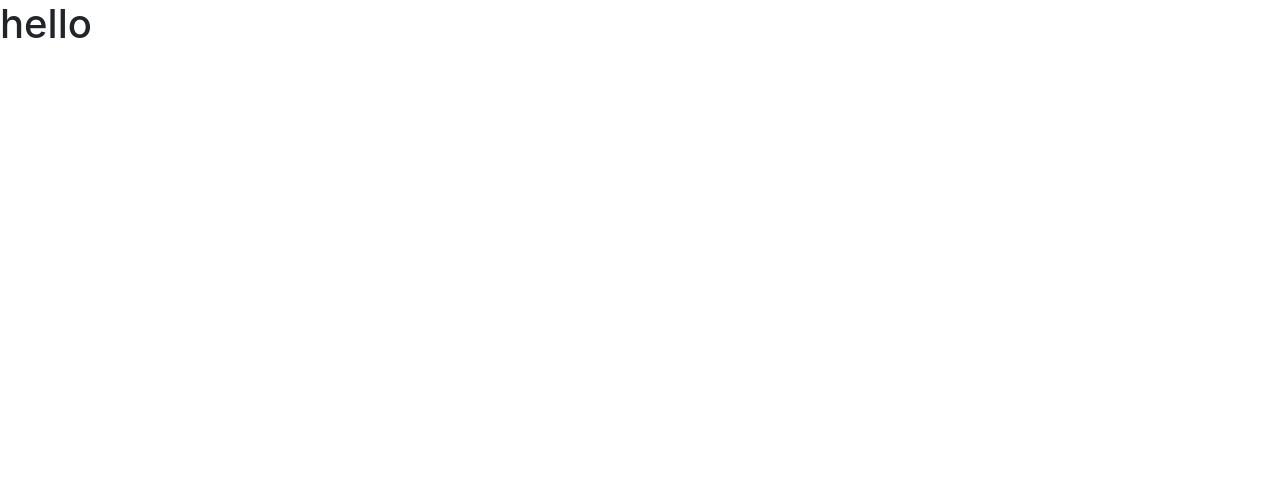
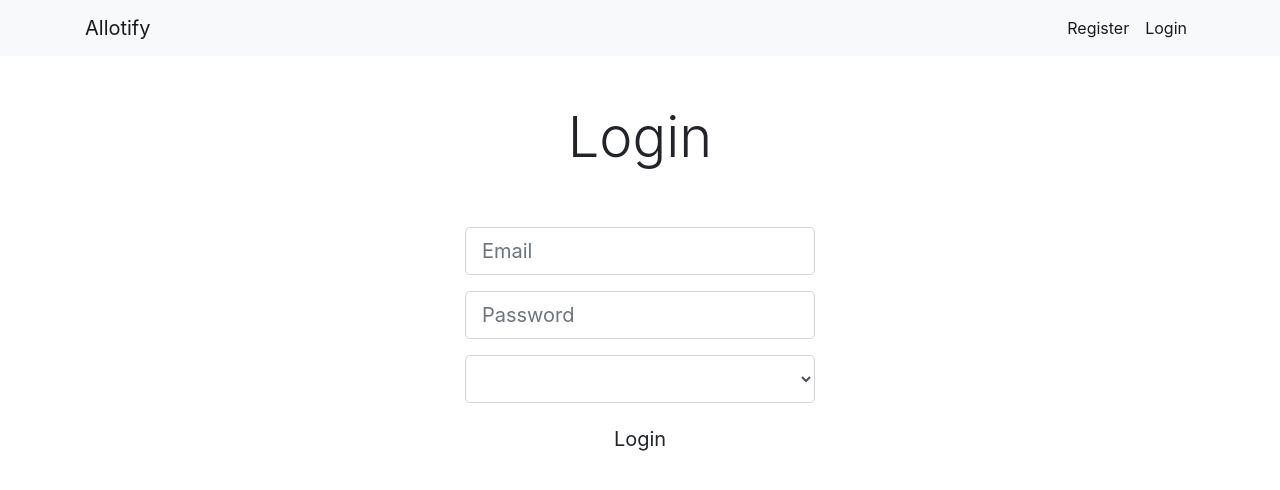
Before and after one commit to CFGIndia20/team-24, a React (Create React App) app in the folder web/client/thenudge/: page /login in a window 1280 px wide. Shown: the top 490 px of the page. Built offline with nearby package versions, Linux system fonts and the light colour scheme.

Commit message:
Login Form Styling

```diff
--- a/web/client/thenudge/package.json
+++ b/web/client/thenudge/package.json
@@ -7,6 +7,7 @@
     "@testing-library/react": "^9.5.0",
     "@testing-library/user-event": "^7.2.1",
     "bootstrap": "^4.5.0",
+    "classnames": "^2.2.6",
     "react": "^16.13.1",
     "react-dom": "^16.13.1",
     "react-redux": "^7.2.0",
--- a/web/client/thenudge/src/App.js
+++ b/web/client/thenudge/src/App.js
@@ -2,10 +2,12 @@ import React from 'react';
 import './App.css';
 import Login from "./components/Auth/Login.js"
 import "bootstrap/dist/css/bootstrap.css"
+import HeaderComponent from "./components/Layout/HeaderComponent"
 import { BrowserRouter as Router, Switch, Route } from "react-router-dom"
 function App() {
   return (
     <Router>
+      <HeaderComponent />
       <Switch>
         <Route path="/login" component={Login}></Route>
       </Switch>
--- a/web/client/thenudge/src/components/Auth/Login.js
+++ b/web/client/thenudge/src/components/Auth/Login.js
@@ -1,14 +1,118 @@
 import React, { Component } from 'react';
+import { connect } from 'react-redux';
+import PropTypes from 'prop-types';
+//import { loginUser } from '../../redux/actions/authActions';
+import TextFieldGroup from '../Common/TextFieldGroupComponent';
+import SelectFieldGroup from "../Common/SelectFieldGroupComponent"
+//import { setTitle } from "../../redux/actions/titleActions";
+import "./login.css"
+class Login extends Component {
 
-class Login extends Component {
-    state = {}
+    constructor(props) {
+        super(props);
+
+        this.state = {
+            email: '',
+            password: '',
+            errors: {},
+            designation: ""
+        }
+        //this.onChange = this.onChange.bind(this);
+        //this.onSubmit = this.onSubmit.bind(this);
+    }
+
+    /* componentDidMount() {
+
+        // If user is already logged in redirect to Gossips page
+        if (this.props.auth.isAuthenticated) this.props.history.push('/gossips');
+        this.props.setTitle('Login');
+
+    }
+
+    componentWillReceiveProps(nextProps) {
+
+        if (nextProps.auth.isAuthenticated) {
+            this.props.history.push('/gossips');
+        }
+
+        if (nextProps.errors) {
+            this.setState({ errors: nextProps.errors });
+        }
+
+    }
+
+    onChange(event) {
+        this.setState({ [event.target.name]: event.target.value })
+    }
+    onSubmit(event) {
+        event.preventDefault();
+
+        const loginData = {
+            email: this.state.email,
+            password: this.state.password
+        }
+
+        this.props.loginUser(loginData);
+    } */
+
     render() {
+        const { errors } = this.state;
+
         return (
-            <h1>
-                hello
-            </h1>
-        );
+            <div className="container mt-5 text-cream bg-main">
+                <h1 className="display-4 mt-5 text-center">Login</h1>
+                <div className="row justify-content-center">
+                    <div className="col-md-4 col-lg-4 mt-5">
+                        <form className="form-container" onSubmit={this.onSubmit} noValidate>
+                            <TextFieldGroup
+                                name="email"
+                                type="email"
+                                error={errors.email}
+                                onChange={this.onChange}
+                                placeholder="Email"
+                                value={this.state.email}
+                            />
+                            <TextFieldGroup
+                                name="password"
+                                type="password"
+                                error={errors.password}
+                                onChange={this.onChange}
+                                placeholder="Password"
+                                value={this.state.password}
+                            />
+                            <SelectFieldGroup
+                                name="designation"
+                                type="text"
+                                error={errors.designation}
+                                onChange={this.onChange}
+                                placeholder="Designation"
+                                value={this.state.designation}
+                                options={["Student", "Admin", "Teacher"]}
+                            />
+                            <button type="submit" className="form-button p-1 btn btn-lg btn-block mb-5">
+                                Login
+                            </button>
+                        </form>
+                    </div>
+                </div>
+            </div>
+        )
     }
 }
 
+Login.propTypes = {
+    loginUser: PropTypes.func.isRequired,
+    auth: PropTypes.object.isRequired,
+    errors: PropTypes.object.isRequired,
+    setTitle: PropTypes.object.isRequired
+}
+
+const mapStateToProps = (state) => ({
+    auth: state.auth,
+    errors: state.errors
+})
+
+
+//export default connect(mapStateToProps,{loginUser,setTitle})((Login));
+
 export default Login;
```
Also changed, not shown: web/client/thenudge/src/components/Auth/login.css (added), 1 other file (tests, documents, lock files or other folders).
